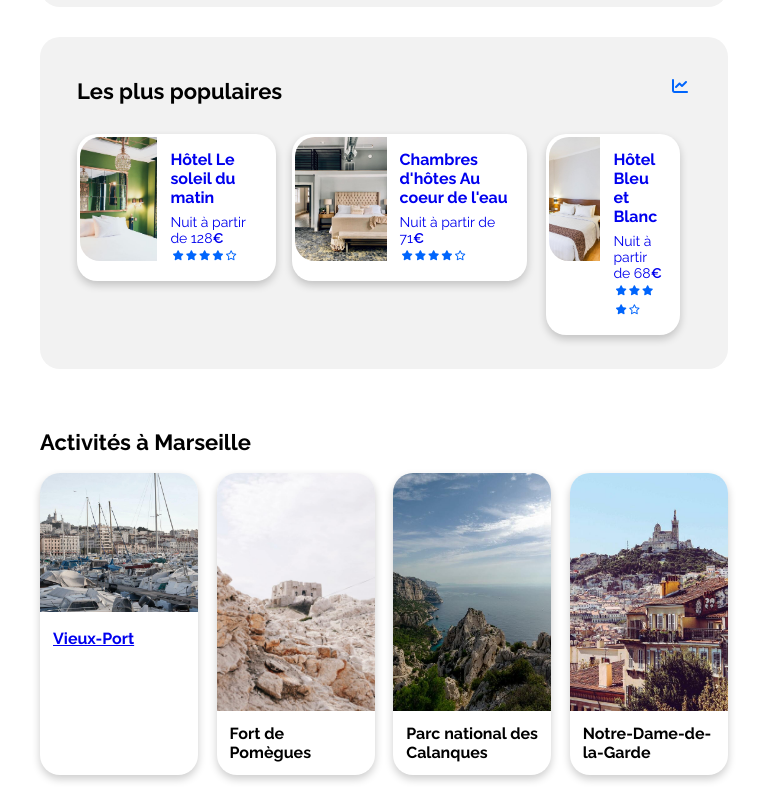
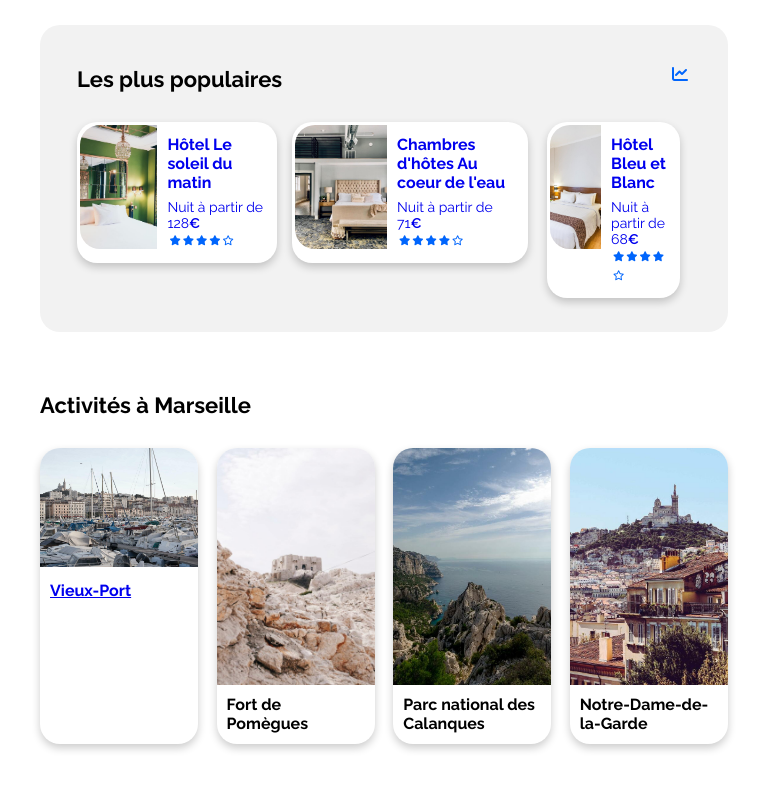
Before and after one commit to marcolehar35/Booki, a plain HTML site: page index.html in a window 768 px wide. Shown: the part 1142-1940 px from the top of the page. Drawn offline with Linux system fonts and the light colour scheme.

Commit message:
tablet query

```diff
--- a/css/style.css
+++ b/css/style.css
@@ -235,7 +235,7 @@ form input::placeholder{
 }
 
 .card-body {
-	padding: 13px;
+	padding: 10px;
 }
 
 /* card hotel */
@@ -339,7 +339,6 @@ aside{
 }
 
 #container-plus-populaires-card .card-body{
-	padding: 13px;
 	display: flex;
 	flex-direction: column;
 	justify-content: space-between;
@@ -394,6 +393,9 @@ margin-bottom: 18px;
 	border-radius: 20px 20px 0px 0px;
 }
 
+#container-activites .card .card-body{
+	margin: auto;
+}
 /* footer */
 
 footer {
@@ -456,6 +458,10 @@ footer li a{
 		margin-top: 30px;
 	}
 
+	#section-activites h2{
+		margin-bottom: 30px;
+		}
+
 	#container-plus-populaires-card{
 		display: flex;
 		flex-direction: row;
@@ -465,6 +471,10 @@ footer li a{
 	#container-plus-populaires-card .card{
 		width: 90%;
 	}
+
+	#container-activites .card img{
+	height: 80%;
+}
 
 }
 
```
